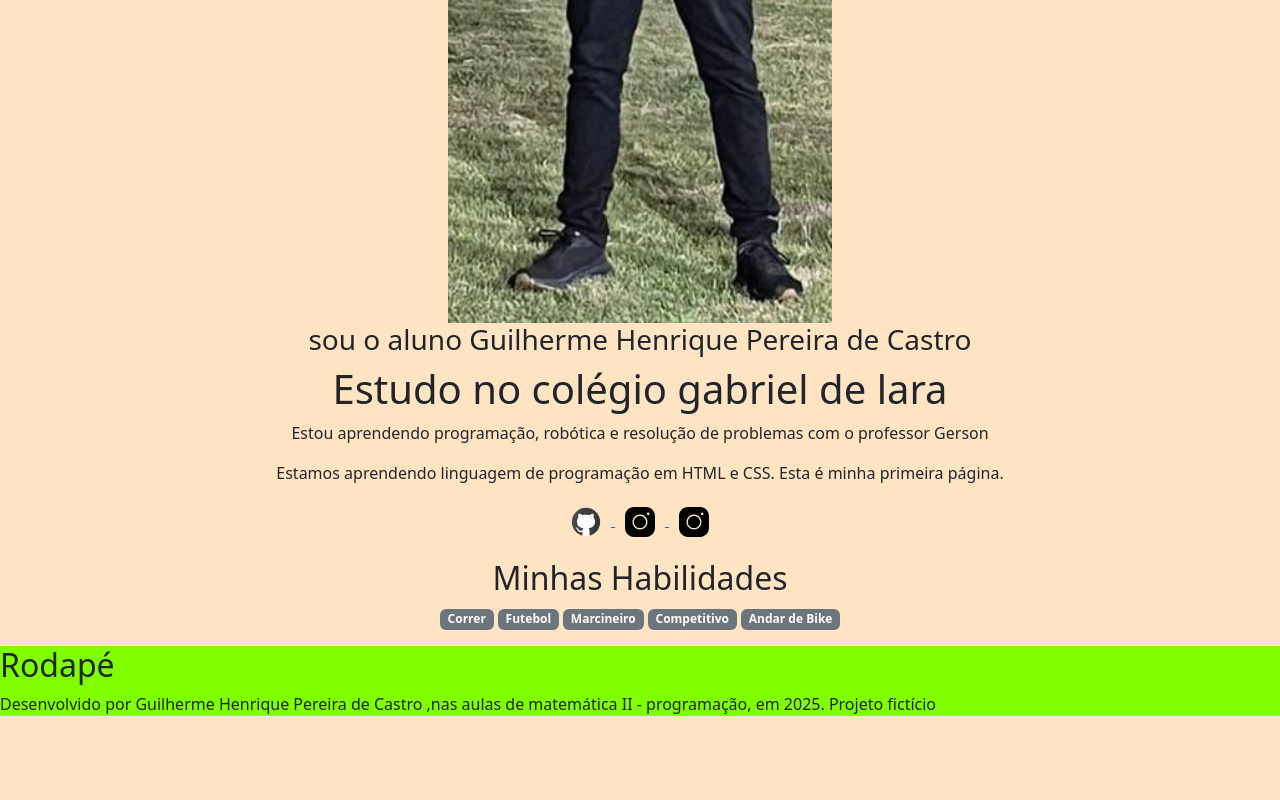
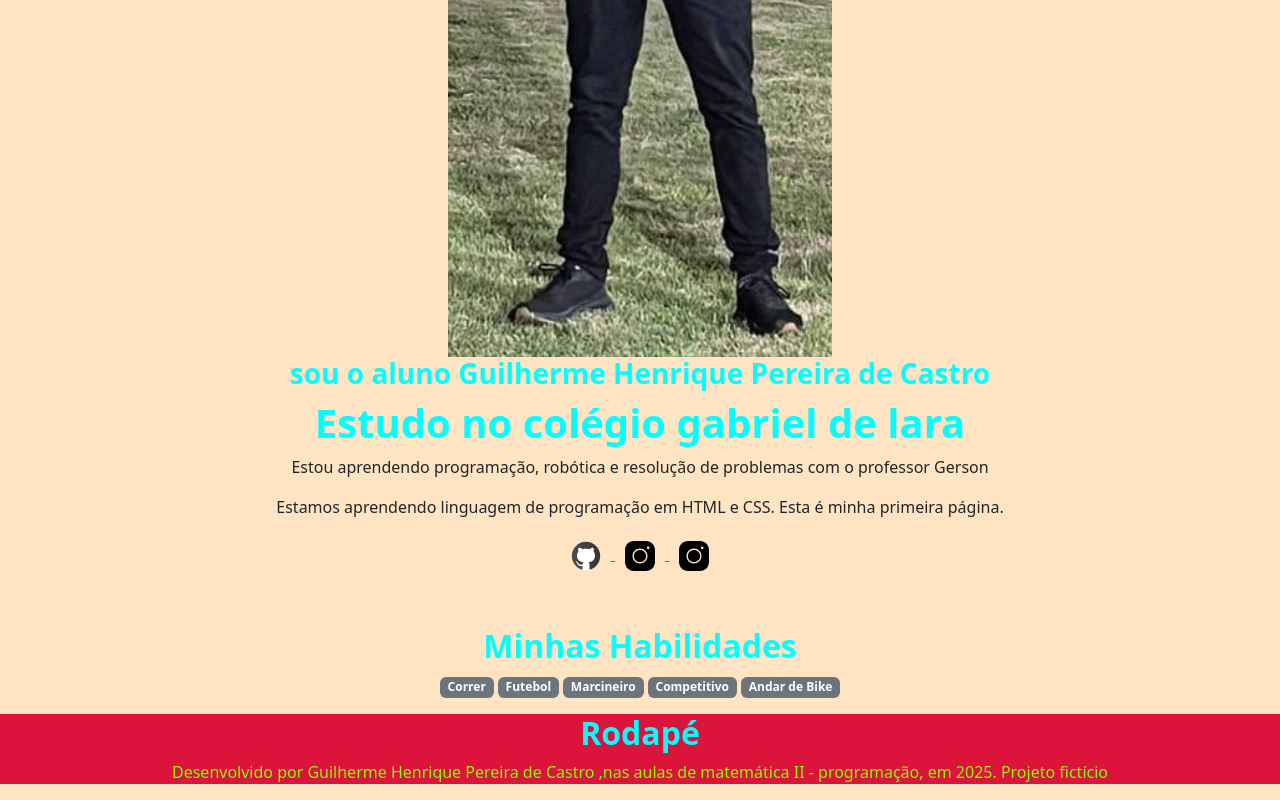
Before and after one commit to guic4stro/segundo-repositorio1, a plain HTML site: page index.html in a window 1280 px wide. Shown: the part 705-1505 px from the top of the page. Before the commit the page ends 1437 px from the top, so only its background shows below. Drawn offline with nearby package versions, Linux system fonts and the light colour scheme.

Commit message:
aula 2 16/04

```diff
--- a/style.css
+++ b/style.css
@@ -8,7 +8,7 @@ body {
 
 .estudante-div {
     text-align: center;
-    padding: 16px 0;
+    padding: 50px 0;
 }
 
 .estudante-titulo {
@@ -25,12 +25,14 @@ body {
     padding: 4px 8px;
 }
 
-h1, h2, h3, {
-    color: #000000;
-
+h1, h2, h3 {
+    color:aqua;
+    font-weight: 700;
 }
 
-
+a:hover{
+    color: blue;
+}
 
 
 footer {
@@ -38,6 +40,7 @@ footer {
 }
 
 .rodape {
-    background-color:
+    background-color: crimson;
+    color: chartreuse;
     text-align: center;
 }
```
